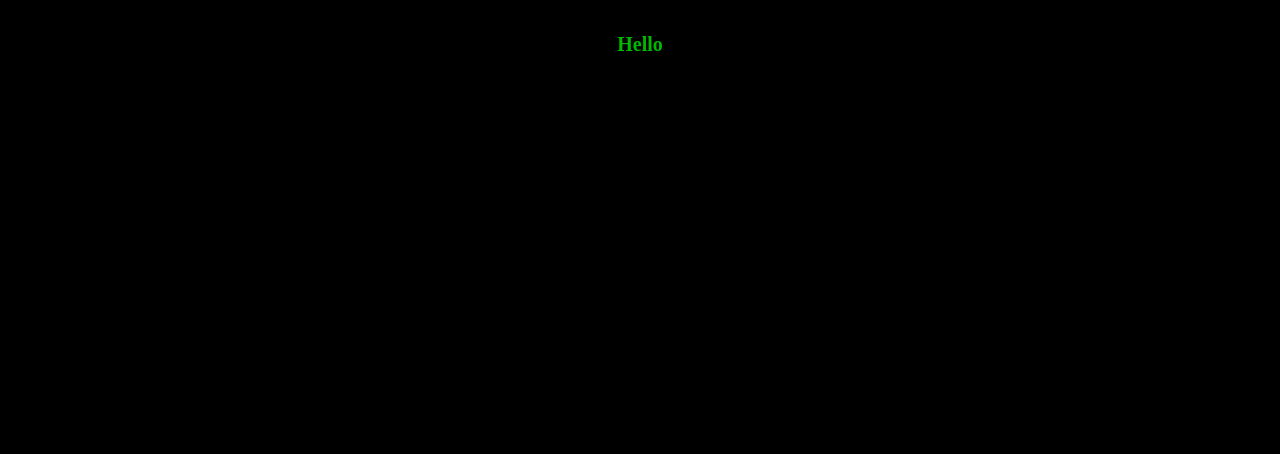
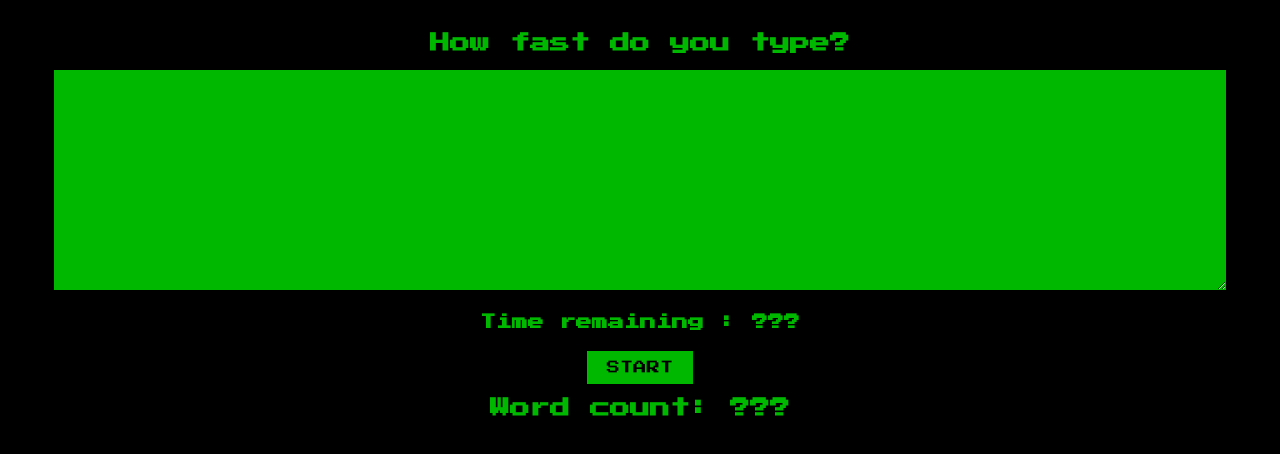
Before and after one commit to Ooxz/speed-typing-game, a React (Vite) app in the folder vite-project/: page / in a window 1280 px wide. Shown: the top 454 px of the page. Built offline with nearby package versions, Linux system fonts and the light colour scheme.

Commit message:
font family change and adding a state to listen to textarea

```diff
--- a/vite-project/index.html
+++ b/vite-project/index.html
@@ -2,6 +2,7 @@
 <html lang="en">
   <head>
     <meta charset="UTF-8" />
+    <link href="https://fonts.googleapis.com/css?family=Press+Start+2P&display=swap" rel="stylesheet">
     <link rel="stylesheet" href="style.css">
     <meta name="viewport" content="width=device-width, initial-scale=1.0" />
     <title>Speed Typing Game</title>
--- a/vite-project/src/App.jsx
+++ b/vite-project/src/App.jsx
@@ -1,5 +1,25 @@
+import React, {useState} from 'react';
+
 export default function App() {
+  const [text, setText] = useState("");
+  console.log(text)
+    function handleChange(event) {
+
+      const {value} = event.target
+      setText(value)
+    }
+
+
   return(
-    <h1>Hello</h1>
+    <div>
+    <h1>How fast do you type?</h1>
+    <textarea
+    value={text}
+    onChange={handleChange}
+    />
+    <h4>Time remaining : ???</h4>
+    <button>Start</button>
+    <h1>Word count: ???</h1>
+    </div>
   )
 }
```
